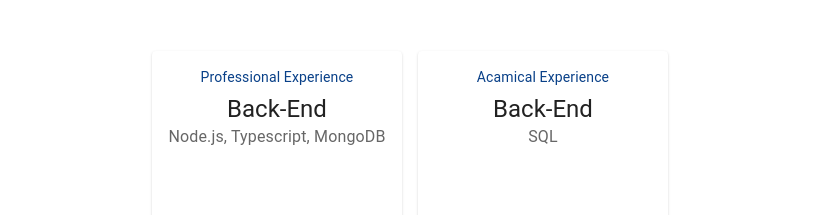
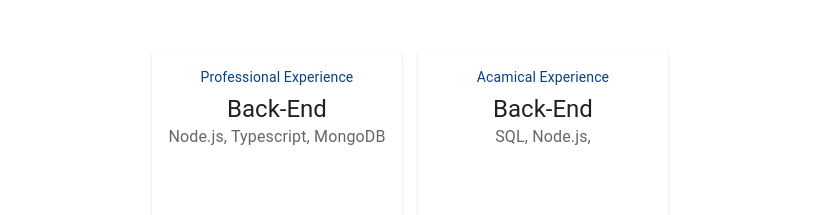
Before and after one commit to LuisPedro01/MyPortefolio, a React (Create React App) app: page / in a window 1280 px wide. Shown: the part 1420-1635 px from the top of the page, without its empty margins (230-1052 px from the left). Built offline with nearby package versions, Linux system fonts and the light colour scheme.

Commit message:
updated backend

```diff
--- a/src/pages/Home.jsx
+++ b/src/pages/Home.jsx
@@ -91,7 +91,7 @@ function Home() {
               <BasicCard
                 title='Acamical Experience'
                 subtitle='Back-End'
-                textSecondary='SQL'
+                textSecondary='SQL, Node.js, '
               />
             </div>
           </div>
```
